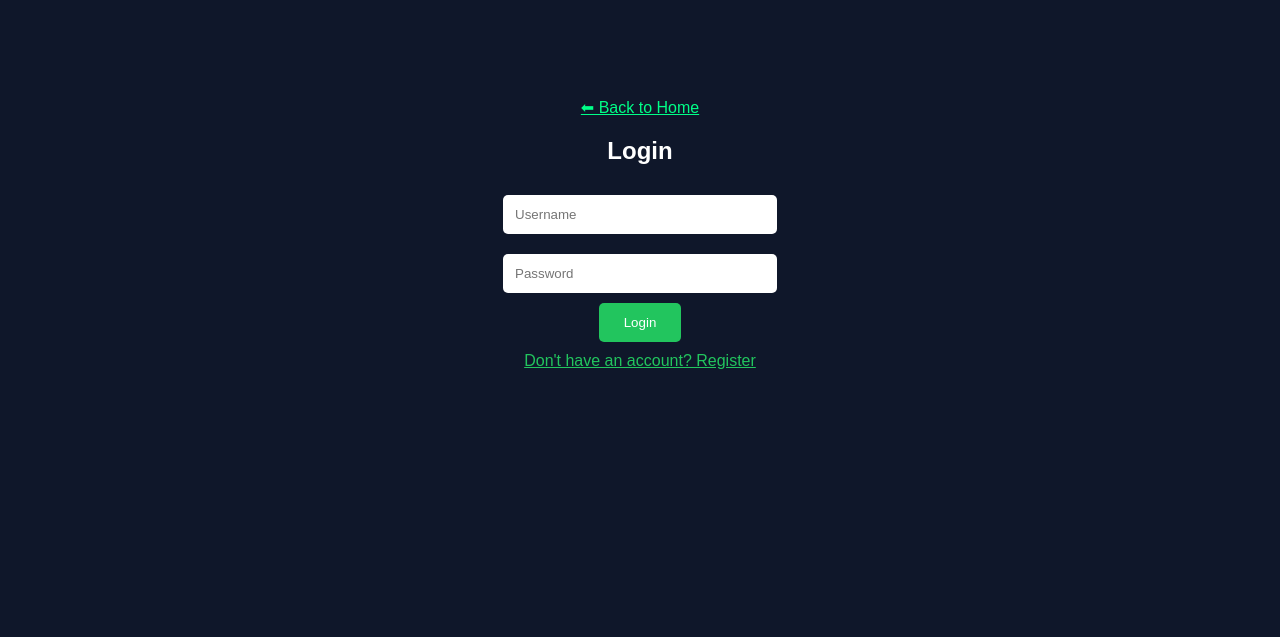
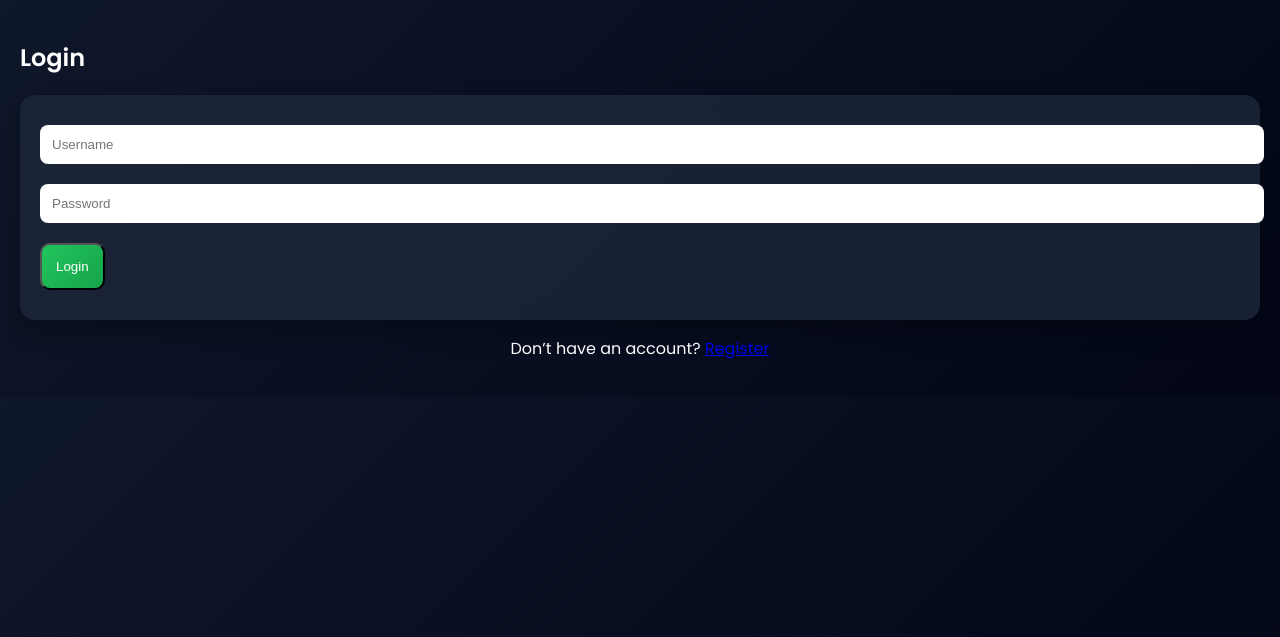
Before and after one commit to gregheading04-ui/securevest-website, a Flask app: page /login in a window 1280 px wide. Shown: the top 637 px of the page. Run offline with Flask 3, Linux system fonts and the light colour scheme.

Commit message:
Login upgrade

```diff
--- a/templates/login.html
+++ b/templates/login.html
@@ -1,29 +1,25 @@
-<!DOCTYPE html>
-<html>
-<head>
-<title>Login</title>
-<style>
-body { background:#0f172a; color:white; font-family:Arial; text-align:center; padding-top:80px;}
-input { padding:12px; margin:10px; width:250px; border-radius:5px; border:none;}
-button { padding:12px 25px; background:#22c55e; border:none; color:white; border-radius:5px;}
-a { color:#22c55e; display:block; margin-top:10px;}
-</style>
-</head>
-<body>
+{% extends "base.html" %}
+{% block content %}
 
-<a href="/" style="color: #00ff88;">⬅ Back to Home</a>
 <h2>Login</h2>
-{% if error %}
 
-    <p style="color: red; text-align: center;">{{ error }}</p>
-{% endif %}
-<form method="POST">
-<input name="username" placeholder="Username"><br>
-<input name="password" type="password" placeholder="Password"><br>
-<button type="submit">Login</button>
-</form>
+<div class="card">
 
-<a href="/register">Don't have an account? Register</a>
+    {% if error %}
+        <p style="color:red;">{{ error }}</p>
+    {% endif %}
 
-</body>
-</html>
+    <form method="POST">
+        <input type="text" name="username" placeholder="Username" required>
+        <input type="password" name="password" placeholder="Password" required>
+
+        <button class="btn" type="submit">Login</button>
+    </form>
+
+</div>
+
+<p style="text-align:center;">
+    Don’t have an account? <a href="/register">Register</a>
+</p>
+
+{% endblock %}
```
